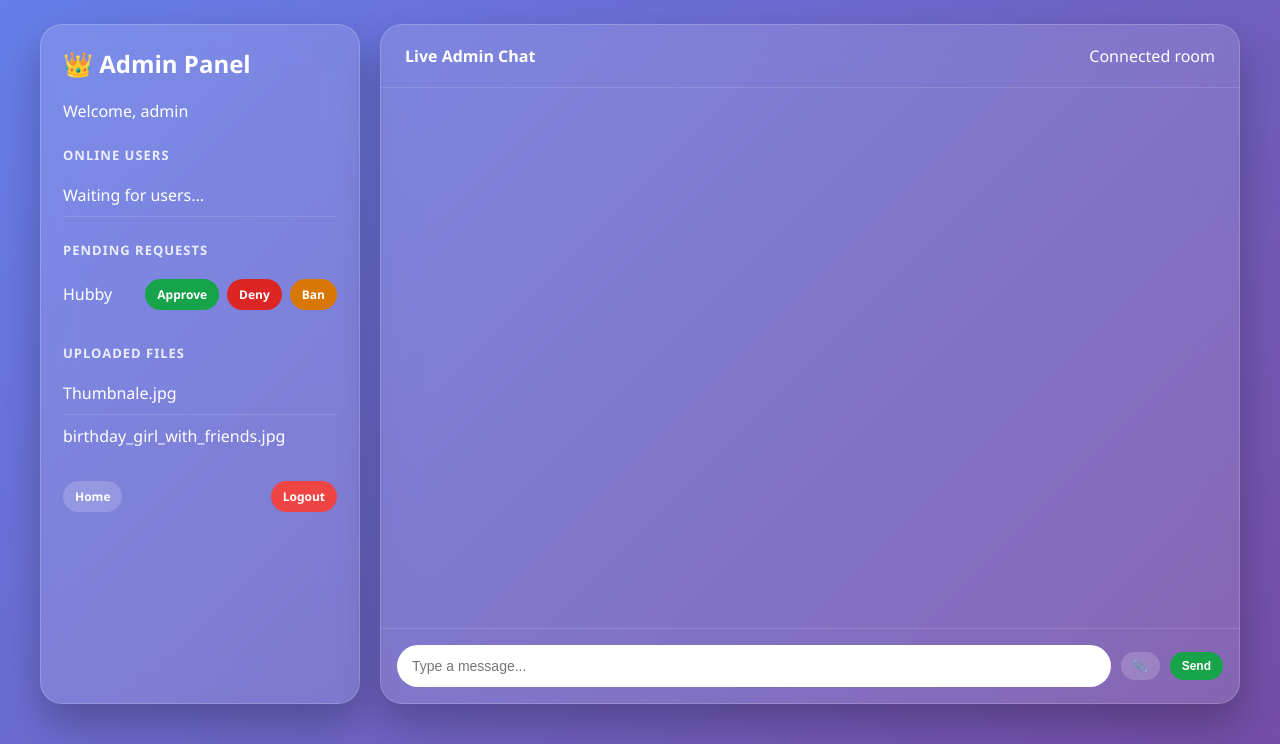
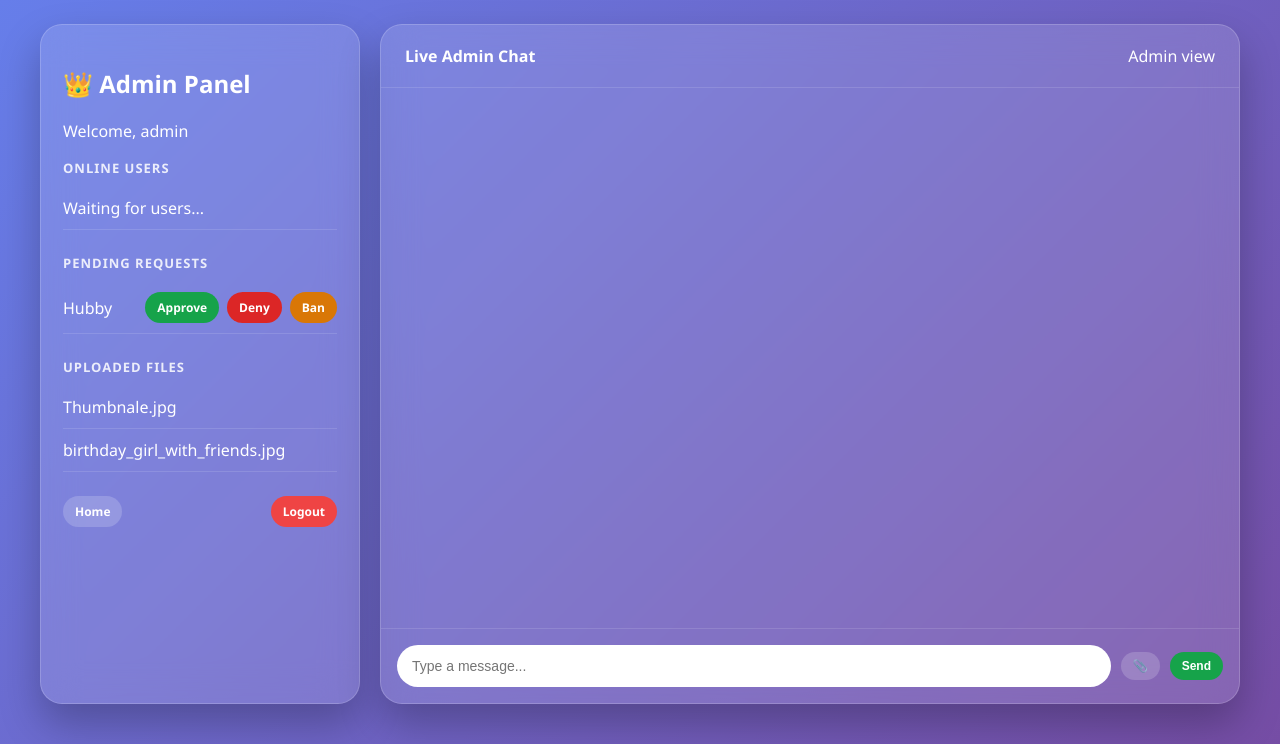
Before and after one commit to Sanketh09/friendly-chat, a Flask app: page / in a window 1280 px wide. Shown: the top 744 px of the page. Run offline with Flask 3, Linux system fonts and the light colour scheme; a user stored in the database is signed in; data comes from the database, SQL or seed files in the repository; some libraries are stand-ins or nearby versions.

Commit message:
Refactor HTML structure and styles in admin panel

```diff
--- a/templates/admin_panel.html
+++ b/templates/admin_panel.html
@@ -28,24 +28,14 @@
       border-radius: 22px;
       box-shadow: 0 20px 40px rgba(0,0,0,0.25);
     }
-    .sidebar {
-      padding: 22px;
-    }
+    .sidebar { padding: 22px; }
     .main {
       min-height: 85vh;
       display: flex;
       flex-direction: column;
       overflow: hidden;
     }
-    h1, h2, h3, h4, p {
-      margin-top: 0;
-    }
-    .brand {
-      margin-bottom: 24px;
-    }
-    .section {
-      margin-bottom: 24px;
-    }
+    .section { margin-bottom: 24px; }
     .section h4 {
       font-size: 13px;
       text-transform: uppercase;
@@ -61,9 +51,6 @@
       padding: 10px 0;
       border-bottom: 1px solid rgba(255,255,255,0.12);
       word-break: break-word;
-    }
-    .user-item:last-child, .file-item:last-child {
-      border-bottom: none;
     }
     .actions {
       display: flex;
@@ -84,26 +71,16 @@
     .btn-approve { background: #16a34a; }
     .btn-deny { background: #dc2626; }
     .btn-ban { background: #d97706; }
-    .btn-light {
-      background: rgba(255,255,255,0.18);
-    }
-    .btn-danger {
-      background: #ef4444;
-    }
-    .file-link {
-      color: #fff;
-      text-decoration: none;
-    }
-    .file-link:hover {
-      text-decoration: underline;
-    }
+    .btn-light { background: rgba(255,255,255,0.18); }
+    .btn-danger { background: #ef4444; }
+    .file-link { color: #fff; text-decoration: none; }
+    .file-link:hover { text-decoration: underline; }
     .topbar {
       padding: 20px 24px;
       border-bottom: 1px solid rgba(255,255,255,0.12);
       display: flex;
       justify-content: space-between;
       align-items: center;
-      gap: 12px;
     }
     .chat-box {
       flex: 1;
@@ -130,23 +107,6 @@
       font-size: 12px;
       opacity: 0.8;
     }
-    .reply-box {
-      margin-bottom: 8px;
-      padding-left: 10px;
-      border-left: 3px solid #7dd3fc;
-      font-size: 12px;
-      opacity: 0.9;
-    }
-    .file-preview img {
-      max-width: 220px;
-      border-radius: 12px;
-      margin-top: 8px;
-    }
-    .file-preview a {
-      color: #93c5fd;
-      text-decoration: none;
-      font-weight: 700;
-    }
     .chat-input {
       border-top: 1px solid rgba(255,255,255,0.12);
       padding: 16px;
@@ -162,9 +122,7 @@
       border-radius: 999px;
       font-size: 14px;
     }
-    .hidden {
-      display: none;
-    }
+    .hidden { display: none; }
     .footer-links {
       margin-top: 20px;
       display: flex;
@@ -173,25 +131,17 @@
       flex-wrap: wrap;
     }
     @media (max-width: 900px) {
-      .layout {
-        grid-template-columns: 1fr;
-      }
-      .main {
-        min-height: 70vh;
-      }
-      .message {
-        max-width: 90%;
-      }
+      .layout { grid-template-columns: 1fr; }
+      .main { min-height: 70vh; }
+      .message { max-width: 90%; }
     }
   </style>
 </head>
 <body>
   <div class="layout">
     <aside class="panel sidebar">
-      <div class="brand">
       <h2>👑 Admin Panel</h2>
       <p>Welcome, {{ username }}</p>
-      </div>
 
       <div class="section">
         <h4>Online Users</h4>
@@ -222,7 +172,6 @@
 
       <div class="section">
         <h4>Uploaded Files</h4>
-        <div>
         {% if files %}
           {% for file in files %}
             <div class="file-item">
@@ -232,7 +181,6 @@
         {% else %}
           <p>No uploaded files</p>
         {% endif %}
-        </div>
       </div>
 
       <div class="footer-links">
@@ -244,7 +192,7 @@
     <main class="panel main">
       <div class="topbar">
         <strong>Live Admin Chat</strong>
-        <span id="status-text">Connected room</span>
+        <span>Admin view</span>
       </div>
 
       <div class="chat-box" id="chat-box"></div>
@@ -264,6 +212,14 @@
 
     socket.on("connect", function () {
       socket.emit("join");
+    });
+
+    socket.on("chat_history", function (messages) {
+      const box = document.getElementById("chat-box");
+      box.innerHTML = "";
+      messages.forEach(function (msg) {
+        appendMessage(msg);
+      });
     });
 
     socket.on("update_users", function (users) {
@@ -323,10 +279,13 @@
       if (msg) msg.remove();
     });
 
+    socket.on("file_error", function (data) {
+      alert(data.error || "Upload failed");
+    });
+
     function sendMessage() {
       const input = document.getElementById("msg");
       const text = input.value.trim();
-
       if (!text) return;
 
       socket.emit("send_message", {
@@ -367,13 +326,7 @@
       div.className = "message" + (data.role === "admin" ? " admin" : "");
       div.id = data.id;
 
-      let replyHtml = "";
-      if (data.reply) {
-        replyHtml = `<div class="reply-box">Reply to: ${escapeHtml(data.reply)}</div>`;
-      }
-
       div.innerHTML = `
-        ${replyHtml}
         <strong>${escapeHtml(data.sender)}${data.role === "admin" ? " 👑" : ""}</strong>
         <div>${escapeHtml(data.text || "")}</div>
         <div class="meta">${escapeHtml(data.time || "")}</div>
@@ -388,17 +341,16 @@
       const div = document.createElement("div");
       div.className = "message" + (data.role === "admin" ? " admin" : "");
 
-      let content = `<strong>${escapeHtml(data.sender)}</strong><div class="file-preview">`;
+      let html = `<strong>${escapeHtml(data.sender)}${data.role === "admin" ? " 👑" : ""}</strong>`;
 
       if (data.fileType && data.fileType.startsWith("image/")) {
-        content += `<img src="${data.fileData}" alt="Uploaded image">`;
+        html += `<div><img src="${data.fileData}" alt="Uploaded image" style="max-width:220px;border-radius:12px;margin-top:8px;"></div>`;
       } else {
-        const label = data.originalName || data.fileName || "Download file";
-        content += `<a href="${data.fileData}" download="${escapeHtml(label)}">📁 ${escapeHtml(label)}</a>`;
+        const label = data.originalName || data.fileName || "File";
+        html += `<div><a href="${data.fileData}" download="${escapeHtml(label)}" style="color:#93c5fd;">📁 ${escapeHtml(label)}</a></div>`;
       }
 
-      content += `</div>`;
-      div.innerHTML = content;
+      div.innerHTML = html;
 
       const chat = document.getElementById("chat-box");
       chat.appendChild(div);
```
Lines whose indentation alone changed are shown as unchanged.
